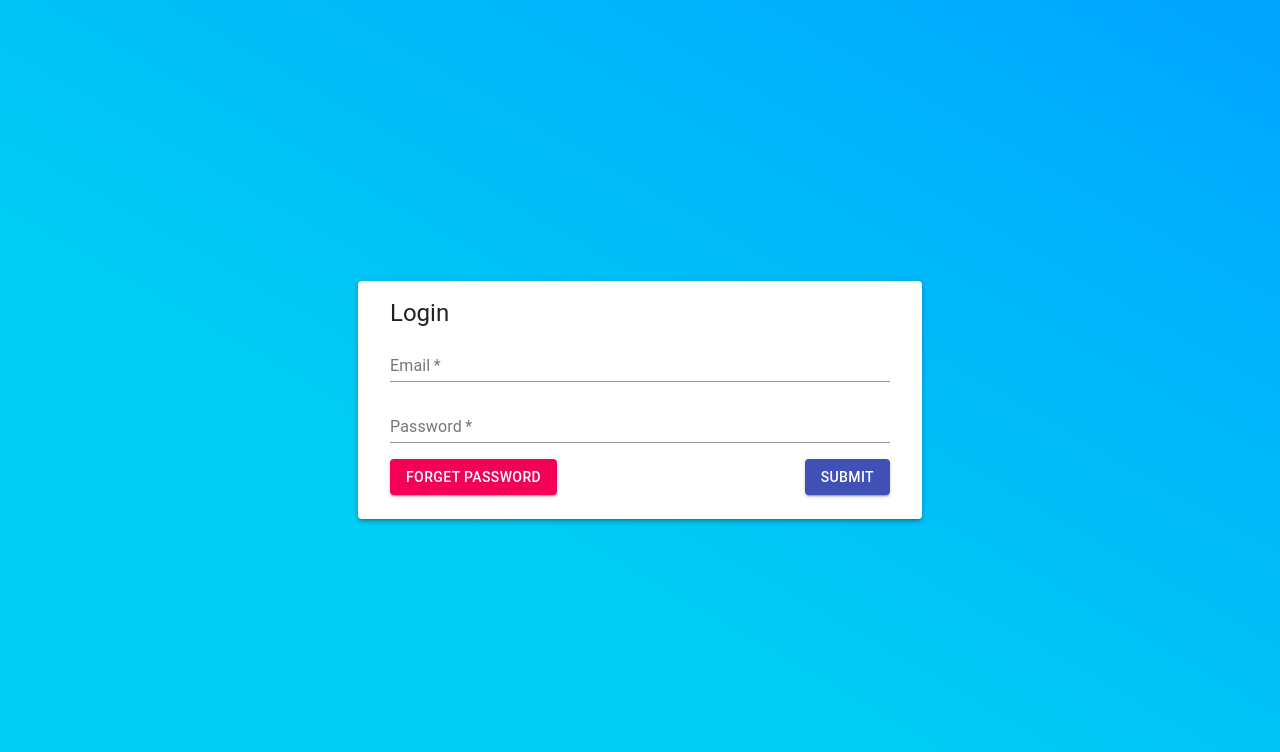
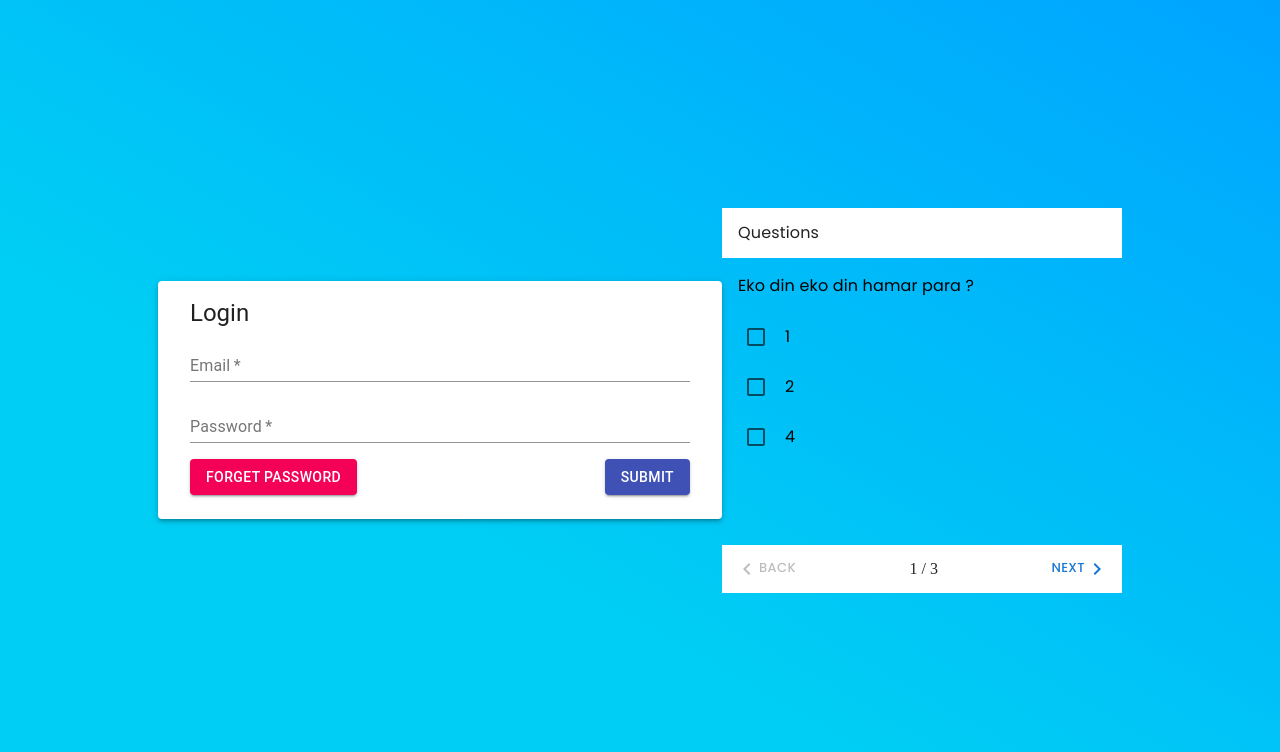
Before and after one commit to nischay2x/odr-front, a React (Create React App) app: page /login in a window 1280 px wide. Shown: the top 752 px of the page. Built offline with nearby package versions, Linux system fonts and the light colour scheme.

Commit message:
Update 5 files

```diff
--- a/public/index.html
+++ b/public/index.html
@@ -9,6 +9,10 @@
       manifest.json provides metadata used when your web app is added to the
       homescreen on Android. See https://developers.google.com/web/fundamentals/engage-and-retain/web-app-manifest/
     -->
+    <link rel="preconnect" href="https://fonts.googleapis.com">
+  <link rel="preconnect" href="https://fonts.gstatic.com" crossorigin>
+  <link href="https://fonts.googleapis.com/css2?family=Poppins:wght@100;200;300;400;500;600;700;800;900&display=swap"
+    rel="stylesheet">
 	<link rel="manifest" href="%PUBLIC_URL%/manifest.json">
 	<link rel="shortcut icon" href="%PUBLIC_URL%/favicon.ico">
 	<!--
--- /dev/null
+++ b/src/components/QuestionStepper.jsx
@@ -0,0 +1,166 @@
+import * as React from 'react';
+
+import { useTheme } from '@mui/material/styles';
+import {
+    Box, MobileStepper, Paper, Typography, Button,
+    FormControlLabel, FormGroup, Checkbox,
+    Radio, RadioGroup
+} from "@mui/material";
+import KeyboardArrowLeft from '@mui/icons-material/KeyboardArrowLeft';
+import KeyboardArrowRight from '@mui/icons-material/KeyboardArrowRight';
+
+
+const steps = [
+  {
+    label: 'Select campaign settings',
+    description: `For each ad campaign that you create, you can control how much
+              you're willing to spend on clicks and conversions, which networks
+              and geographical locations you want your ads to show on, and more.`,
+    multiple: true,
+    id: 1,
+    options: ["1", "2", "4"],
+    question: "Eko din eko din hamar para ?"
+  },
+  {
+    label: 'Create an ad group',
+    description:
+      'An ad group contains one or more ads which target a shared set of keywords.',
+    multiple: false,
+    id: 2,
+    options: ["1", "2", "4"],
+    question: "Eko din eko din hamar para ?"
+  },
+  {
+    label: 'Create an ad',
+    description: `Try out different ad text to see what brings in the most customers,
+              and learn how to enhance your ads using features like ad extensions.
+              If you run into any problems with your ads, find out how to tell if
+              they're running and how to resolve approval issues.`,
+    multiple: false,
+    id: 3,
+    options: ["No", "Yes"],
+    question: "Eko din eko din hamar para ?"
+  },
+];
+
+export default function TextMobileStepper() {
+  const theme = useTheme();
+  const [activeStep, setActiveStep] = React.useState(0);
+  const maxSteps = steps.length;
+
+  const [answers, setAnswers] = React.useState(getAnswerTemplate(steps));
+  const handleAnswerChange = (id, value, multiple) => {
+      let newValue ;
+      if(multiple) {
+          if(answers[id].includes(value)) newValue = answers[id].filter(v => v !== value);
+          else newValue = [...answers[id], value];
+      } else {
+          newValue = value;
+      }
+      setAnswers(prev => ({
+          ...prev,
+          [id]: newValue
+      }))
+  }
+  React.useEffect(() => { console.log(answers) }, [answers])
+
+  const handleNext = () => {
+    setActiveStep((prevActiveStep) => prevActiveStep + 1);
+  };
+
+  const handleBack = () => {
+    setActiveStep((prevActiveStep) => prevActiveStep - 1);
+  };
+
+  return (
+    <Box sx={{ maxWidth: 400, flexGrow: 1 }}>
+      <Paper
+        square
+        elevation={0}
+        sx={{
+          display: 'flex',
+          alignItems: 'center',
+          height: 50,
+          pl: 2,
+          bgcolor: 'background.default',
+        }}
+      >
+        <Typography>Questions</Typography>
+      </Paper>
+      <Box sx={{ height: 255, maxWidth: 400, width: '100%', p: 2 }}>
+        <Typography>{steps[activeStep].question}</Typography>
+        <br/>
+        {
+            steps[activeStep].multiple ? (
+                <FormGroup sx={{ rowGap: 1, px: 1}}>
+                    { steps[activeStep].options.map((o, i) => <FormControlLabel key={i}
+                        sx={{columnGap: 1}}
+                        control={<Checkbox
+                        onChange={() => { handleAnswerChange(steps[activeStep].id, o, true ) }} />}
+                        label={o}
+                        checked={answers[steps[activeStep].id].includes(o)}
+                    />) }
+                </FormGroup>
+            ) : (
+                <RadioGroup
+                    sx={{ rowGap: 1, px: 1}}
+                    aria-labelledby="demo-radio-buttons-group-label"
+                    name="radio-buttons-group"
+                    value={answers[steps[activeStep].id]}
+                    onChange={({ target }) => { handleAnswerChange(steps[activeStep].id, target.value, false ) }}
+                >
+                    {
+                        steps[activeStep].options.map((o, i) => <FormControlLabel key={i}
+                            sx={{columnGap: 1}}
+                            control={<Radio/>}
+                            value={o}
+                            label={o}
+                        />)
+                    }
+                </RadioGroup>
+            )
+        }
+
+      </Box>
+      <MobileStepper
+        variant="text"
+        steps={maxSteps}
+        position="static"
+        activeStep={activeStep}
+        nextButton={
+          <Button
+            size="small"
+            onClick={handleNext}
+            disabled={activeStep === maxSteps - 1}
+          >
+            Next
+            {theme.direction === 'rtl' ? (
+              <KeyboardArrowLeft />
+            ) : (
+              <KeyboardArrowRight />
+            )}
+          </Button>
+        }
+        backButton={
+          <Button size="small" onClick={handleBack} disabled={activeStep === 0}>
+            {theme.direction === 'rtl' ? (
+              <KeyboardArrowRight />
+            ) : (
+              <KeyboardArrowLeft />
+            )}
+            Back
+          </Button>
+        }
+      />
+    </Box>
+  );
+}
+
+function getAnswerTemplate (questions = []) {
+    let temp = {};
+    questions.forEach((q) => {
+        if(q.multiple) temp[q.id] = [];
+        else temp[q.id] = "";
+    });
+    return temp;
+}
--- a/src/index.js
+++ b/src/index.js
@@ -8,15 +8,30 @@ import { Provider } from "react-redux";
 import reducerList from "./reducers";
 import thunk from "redux-thunk";
 import { BrowserRouter } from "react-router-dom";
+import { ThemeProvider, createTheme } from "@mui/material/styles"
 
 const store = createStore(reducerList, applyMiddleware(thunk));
 const root = ReactDOM.createRoot(document.getElementById("root"));
+
+const theme = createTheme({
+    typography: {
+        fontFamily: [
+          'Poppins',
+          'sans-serif',
+          '"Apple Color Emoji"',
+          '"Segoe UI Emoji"',
+          '"Segoe UI Symbol"',
+        ].join(','),
+    }
+});
 
 root.render(
   // <React.StrictMode>
   <Provider store={store}>
     <BrowserRouter>
-      <App />
+        <ThemeProvider theme={theme}>
+            <App />
+        </ThemeProvider>
     </BrowserRouter>
   </Provider>
   // </React.StrictMode>
--- a/src/pages/login/forget.jsx
+++ b/src/pages/login/forget.jsx
@@ -49,7 +49,7 @@ export default function ForgetPassword() {
     dispatch({ type: "SUSPENSE" });
     try {
       const res = await resetPassword(data.email, data.otp, data.newPassword);
-
+      // dispatch({ type: "SUSPENSE" });
     } catch (error) {
       const res = error.response?.data;
       dispatch({ type: "ERROR", payload: res?.error || error.message });
@@ -84,7 +84,7 @@ export default function ForgetPassword() {
           maxWidth={500}
         >
           <Grid container spacing={2}>
-            <Grid item md={12} lg={12}>
+            <Grid item xs={12} md={12}  lg={12}>
               <TextField
                 value={data.email}
                 type="email"
@@ -97,7 +97,7 @@ export default function ForgetPassword() {
               />
             </Grid>
 
-            <Grid item md={12} lg={12}>
+            <Grid item xs={12} md={12}  lg={12}>
                 <Button color="primary" type="submit" variant="contained">
                   Submit
                 </Button>
@@ -112,7 +112,7 @@ export default function ForgetPassword() {
           maxWidth={500}
         >
           <Grid container spacing={2}>
-            <Grid item md={12} lg={12}>
+            <Grid item xs={12} md={12}  lg={12}>
               <TextField
                 value={data.email}
                 type="email"
@@ -125,7 +125,7 @@ export default function ForgetPassword() {
                 size="small"
               />
             </Grid>
-            <Grid item md={12} lg={12}>
+            <Grid item xs={12} md={12}  lg={12}>
               <TextField
                 value={data.otp}
                 label="OTP"
@@ -136,19 +136,19 @@ export default function ForgetPassword() {
                 size="small"
               />
             </Grid>
-            <Grid item md={12} lg={12}>
+            <Grid item xs={12} md={12}  lg={12}>
               <TextField
-                value={data.password}
+                value={data.newPassword}
                 type="password"
                 label="Password"
                 onChange={handleInputChange}
-                name="password"
+                name="newPassword"
                 required
                 fullWidth
                 size="small"
               />
             </Grid>
-            <Grid item md={12} lg={12}>
+            <Grid item xs={12} md={12}  lg={12}>
                <Grid container justifyContent="space-between">
                 <Button
                   variant="contained"
--- a/src/pages/login/login.jsx
+++ b/src/pages/login/login.jsx
@@ -12,6 +12,8 @@ import { useSelector, useDispatch } from "react-redux";
 import { useNavigate } from "react-router-dom";
 
 import { loginWithEmail } from "../../actions/auth.js";
+
+import QuestionStepper from "../../components/QuestionStepper.jsx";
 
 export default function Login() {
   const dispatch = useDispatch();
@@ -52,7 +54,7 @@ export default function Login() {
           maxWidth={500}
         >
           <Grid container spacing={2}>
-            <Grid item md={12} lg={12}>
+            <Grid item xs={12} md={12} lg={12}>
               <TextField
                 value={data.email}
                 type="email"
@@ -64,7 +66,7 @@ export default function Login() {
                 size="small"
               />
             </Grid>
-            <Grid item md={12} lg={12}>
+            <Grid item xs={12} md={12} lg={12}>
               <TextField
                 value={data.password}
                 type="password"
@@ -76,7 +78,7 @@ export default function Login() {
                 size="small"
               />
             </Grid>
-            <Grid item md={12} lg={12}>
+            <Grid item xs={12} md={12} lg={12}>
               <Grid container justifyContent="space-between">
                 <Button
                   variant="contained"
@@ -95,6 +97,8 @@ export default function Login() {
           </Grid>
         </Box>
       </Paper>
+      <br/>
+      <QuestionStepper />
     </Box>
   );
 }
```
